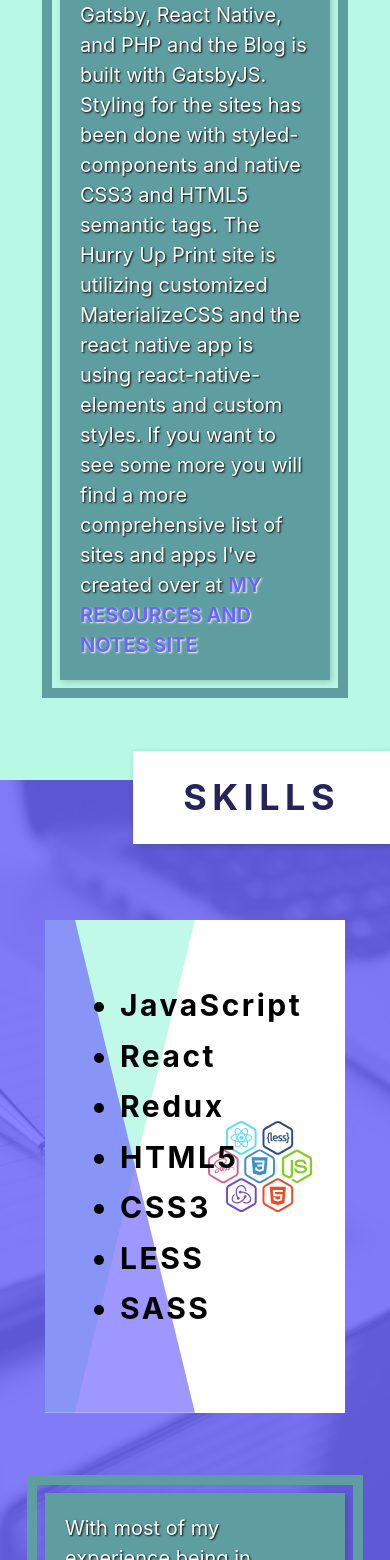
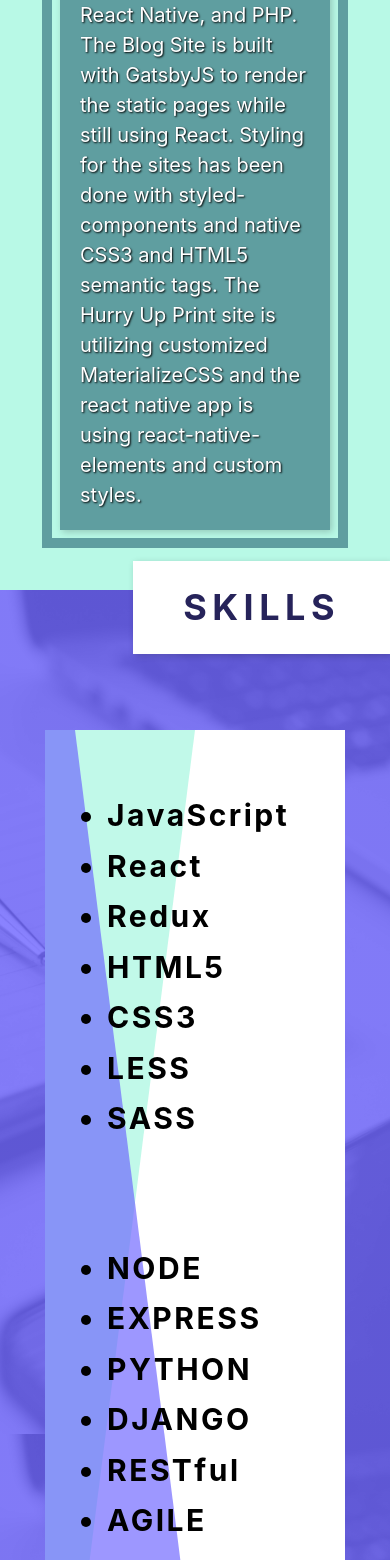
Before and after one commit to wcolts2000/portfolio, a React (Create React App) app: page / in a window 390 px wide. Shown: the part 2507-4067 px from the top of the page. Built offline with nearby package versions, Linux system fonts and the light colour scheme.

Commit message:
added additional skills and contact info and made responsive again

```diff
--- a/src/components/contact/ContactSection.js
+++ b/src/components/contact/ContactSection.js
@@ -49,6 +49,7 @@ class ContactSection extends Component {
           </div>
           <div className="right">
             <h3>Get In Touch</h3>
+            <h3>Sean Pheneger | Full Stack Web Developer</h3>
             <img
               id="profilePic"
               src={profilePic}
@@ -66,6 +67,7 @@ class ContactSection extends Component {
                   icon={['fab', 'github']}
                 />  Github Repos
               </a>
+              <small>Check out some projects on my github.</small>
               <a
                 href="https://www.linkedin.com/in/sean-pheneger-5393a089/"
                 target="_blank"
@@ -77,14 +79,15 @@ class ContactSection extends Component {
                 />
                 Linked In Profile
               </a>
+              <small>Find me on LinkedIn.</small>
             </div>
             <p>
-              Find me on LinkedIn and check out some projects from my github to
-              see what exciting new things I have been building.
+              I enjoy creating functional and aesthetically pleasing front ends and find
+              building apps that make a real difference, improving the clients productivity
+              and efficiency or offering a badly needed solution to some problem being faced.
             </p>
             <p>
-              You can also submit a message or project inquiry in the form as
-              well.
+              Reach out on LinkedIn or submit a message or project inquiry in the form and I will get back to you as soon as I can. I look forward to talking with you.
             </p>
           </div>
         </Wrapper>
@@ -168,11 +171,22 @@ const Section = styled.section`
 
     img {
       float: left;
+      width: 160px;
+      overflow: hidden;
+      margin: 2rem;
+
+      @media screen and (max-width: 500px) {
+        float: none;
+      }
     }
 
     .social-links {
       display: flex;
       flex-direction: column;
+
+      @media screen and (max-width: 500px) {
+        margin-left: 2rem;
+      }
 
       a {
         display: flex;
@@ -181,10 +195,27 @@ const Section = styled.section`
         font-weight: bold;
         text-decoration: none;
         color: black;
+
+        @media screen and (max-width: 500px) {
+          margin: 1rem 0;
+        }
       }
 
       a svg path {
         fill: black;
+      }
+
+      small {
+        font-size: 1.2rem;
+        font-weight: bold;
+        padding: 0 2rem;
+        margin-top: -1rem;
+
+        @media screen and (max-width: 500px) {
+          margin-top: 0;
+          margin: .6rem 0;
+          font-size: 1.6rem;
+        }
       }
     }
 
--- a/src/components/projects/ProjectsSection.js
+++ b/src/components/projects/ProjectsSection.js
@@ -122,9 +122,11 @@ function ProjectsSection() {
           </div>
         </div>
       </div>
-      <p className="description">Here are a few projects you might like looking through. These have been built using React, Gatsby, React Native, and PHP and the Blog is built with GatsbyJS. Styling for the sites has been done with styled-components and native CSS3 and HTML5 semantic tags. The Hurry Up Print site is utilizing customized MaterializeCSS and the react native app is using react-native-elements and custom styles. If you want to see some more you will find a more comprehensive list of sites and apps I've created over at <a target="_blank"
-                  rel="noopener noreferrer"
-                  href="https://pretty-good-gatsby-blog.netlify.com/">my Resources and Notes Site</a></p>
+      <p className="description">Here are a few projects you might like looking
+      through. These have been built using React, React Native, and PHP. The
+      Blog Site is built with GatsbyJS to render the static pages while still using React. Styling for the sites has been done with styled-components and native CSS3 and HTML5 semantic tags. The Hurry Up Print
+      site is utilizing customized MaterializeCSS and the react native app is using react-native-elements and custom styles.
+      </p>
     </Section>
   );
 }
@@ -141,8 +143,8 @@ const Section = styled.section`
   background-color: #b8f9e6;
   position: relative;
 
-  @media (max-width: 800px) {
-    padding-bottom: 8rem;
+  @media (max-width: 1025px) {
+    padding-bottom: 6rem;
   }
 
   h2 {
@@ -301,6 +303,7 @@ const Section = styled.section`
     color: white;
     text-shadow: 1px 1px 2px black;
     box-shadow: 2px 2px 7px rgba(0, 0, 0, 0.2);
+    bottom: -10%;
 
     a {
       text-shadow: 1px 1px 2px white;
@@ -310,10 +313,10 @@ const Section = styled.section`
       font-weight: bold;
     }
 
-    @media (max-width: 800px) {
+    @media (max-width: 1025px) {
       position: relative;
       width: 90%;
-      margin: 2rem auto;
+      margin: 2rem auto 0;
     }
   }
 `;
--- a/src/components/skills/SkillsSection.js
+++ b/src/components/skills/SkillsSection.js
@@ -21,9 +21,22 @@ function SkillsSection() {
           <li>LESS</li>
           <li>SASS</li>
         </ul>
+        <ul>
+          <li>NODE</li>
+          <li>EXPRESS</li>
+          <li>PYTHON</li>
+          <li>DJANGO</li>
+          <li>RESTful</li>
+          <li>AGILE</li>
+          <li>SCRUM</li>
+        </ul>
         <img src={skills} alt="library and language logos" />
       </div>
-      <p className="skills-caption">With most of my experience being in JavaScript, I have found building applications in ReactJS to be very productive and enjoyable. I also love Redux for complex state management and enjoy PreProcessors and using Styled-Components when I am styling my sites. If you need a backend, I am familiar with NodeJS, Express and Django as well.</p>
+      <p className="skills-caption">With most of my experience being in JavaScript,
+      I have found building applications in ReactJS to be very productive and
+      enjoyable. I also love Redux for complex state management and enjoy
+      PreProcessors and using Styled-Components when I am styling my sites. If you
+      need a backend, I am familiar with NodeJS, Express and Django as well.</p>
     </Section>
   );
 }
@@ -86,6 +99,14 @@ const Section = styled.section`
     max-width: 1200px;
     margin: 0 auto;
 
+    @media screen and (max-width: 1025px) {
+      margin: 0 auto 2rem;
+    }
+
+    @media screen and (max-width: 500px) {
+      flex-direction: column;
+    }
+
     ::before, ::after {
       content: "";
       position: absolute;
@@ -116,6 +137,10 @@ const Section = styled.section`
     width: 40%;
     color: black;
     z-index: 3;
+
+    @media screen and (max-width: 500px) {
+      width: 100%;
+    }
   }
 
   li {
@@ -124,10 +149,26 @@ const Section = styled.section`
     letter-spacing: 2.5px;
     font-weight: bold;
     margin: 1.6rem;
+
+    @media screen and (max-width: 1025px) {
+      font-size: 2rem;
+    }
+
+    @media screen and (max-width: 800px) {
+      font-size: 2.4rem;
+    }
+
+    @media screen and (max-width: 500px) {
+      font-size: 3rem;
+    }
   }
 
   img {
     width: 40%;
+
+    @media screen and (max-width: 800px) {
+      display: none;
+    }
   }
 
   p.skills-caption {
@@ -144,7 +185,7 @@ const Section = styled.section`
     color: white;
     text-shadow: 1px 1px 2px black;
     box-shadow: 2px 2px 7px rgba(0, 0, 0, 0.2);
-    bottom: -80px;
+    bottom: -10%;
 
     @media (max-width: 950px) {
       width: 50%;
--- a/src/index.css
+++ b/src/index.css
@@ -375,10 +375,3 @@ img {
   height: auto;
   object-fit: contain;
 }
-
-#profilePic {
-  width: 150px;
-  overflow: hidden;
-  /* border-radius: 10%; */
-  margin: 2rem;
-}
```
